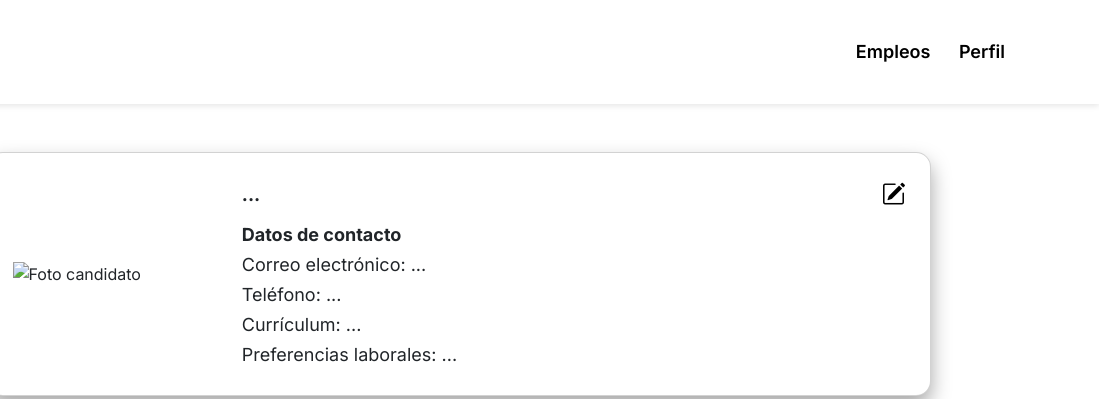
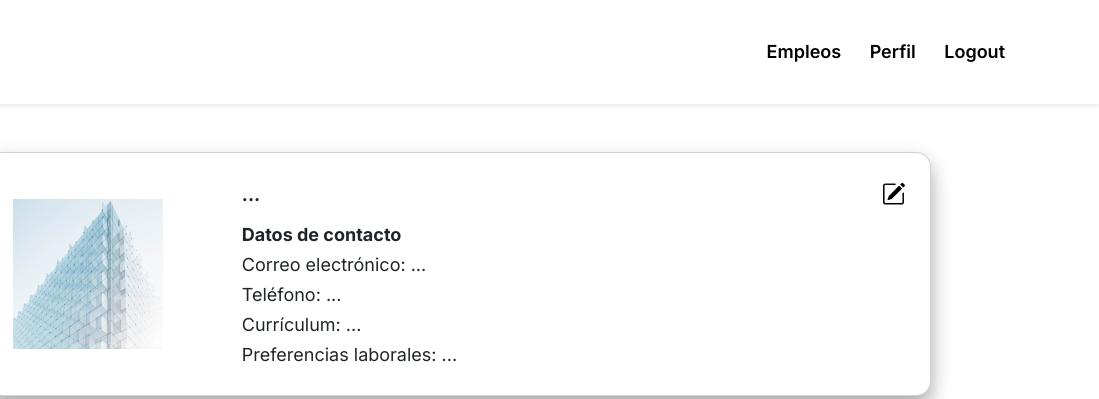
Before and after one commit to Txaverria/JOBHUNT, a plain HTML site: page public/usuarioNormalPerfil.html in a window 1280 px wide. Shown: the top 399 px of the page, 181-1280 px from the left. Drawn offline with nearby package versions, Linux system fonts and the light colour scheme; no server answers.

Commit message:
Add usuarioNormalPerfil a new method for logging out

```diff
--- a/public/usuarioNormalPerfil.html
+++ b/public/usuarioNormalPerfil.html
@@ -36,6 +36,8 @@
         <div class="ms-auto">
           <a href="usuarioNormal.html" class="btn btn-custom btn-hover">Empleos</a>
           <a href="usuarioNormalPerfil.html" class="btn btn-custom btn-hover">Perfil</a>
+          <button class="btn btn-custom btn-hover" id="logoutButton">Logout</button>
+
         </div>
       </div>
     </nav>
@@ -46,7 +48,7 @@
         <div class="row">
           <!-- Sección izquierda: Foto -->
           <div class="col-md-3 d-flex align-items-center">
-            <img src="imagenes/company-placeholder.png" alt="Foto candidato" class="img-fluid" />
+            <img src="imagenes/IMGEJEMPLO.png" alt="Foto candidato" class="img-fluid" />
           </div>
           <!-- Sección derecha: Contenidos -->
           <div class="col-md-9">
@@ -340,5 +342,6 @@
     <script src="https://cdn.jsdelivr.net/npm/bootstrap@5.3.0/dist/js/bootstrap.bundle.min.js"></script>
 
     <script src="js/usuarioNormalPerfil.js"></script>
+    <script src="js/logout.js"></script>
   </body>
 </html>
```
